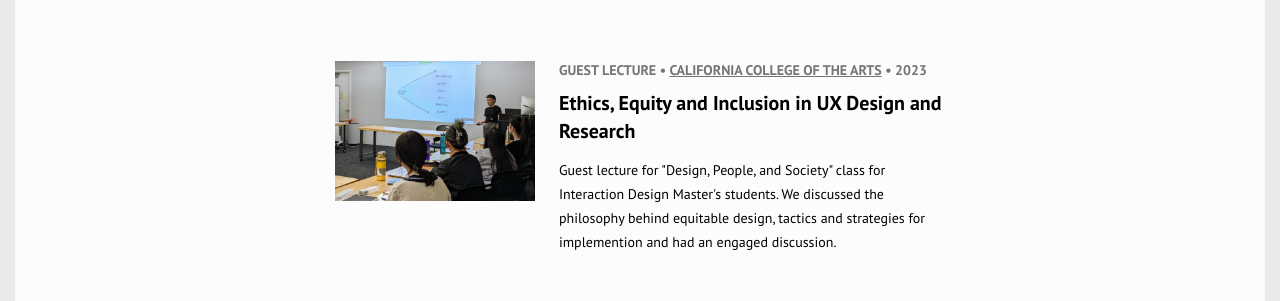
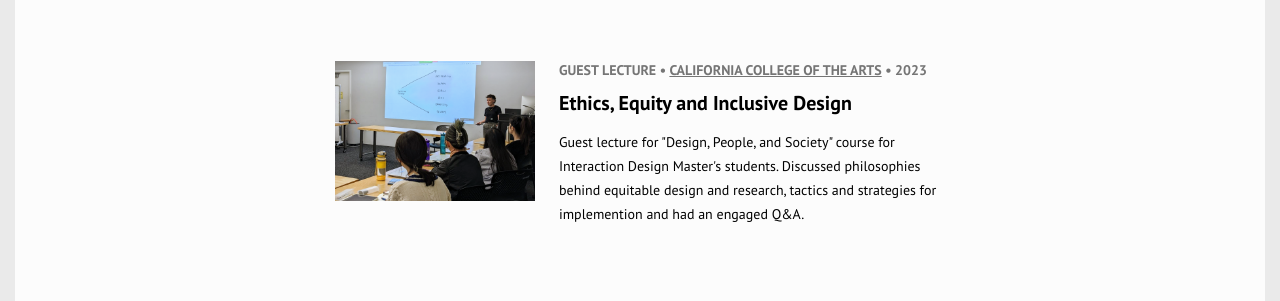
Before and after one commit to emmacsiegel/em-siegel, a plain HTML site: page index.html in a window 1280 px wide. Shown: the part 870-1171 px from the top of the page. Drawn offline with Linux system fonts and the light colour scheme.

Commit message:
updated CCA wording

```diff
--- a/index.html
+++ b/index.html
@@ -83,8 +83,8 @@
 
                 <div class="portfolio-media-content">
                     <span class="portfolio-media-tag">Guest Lecture &bull; <a href="https://www.cca.edu/design/interaction-design/">California College of the Arts</a> &bull; 2023</span>
-                    <h3 class="portfolio-media-title">Ethics, Equity and Inclusion in UX Design and Research</h3>
-                    <p class="portfolio-media-copy">Guest lecture for "Design, People, and Society" class for Interaction Design Master's students. We discussed the philosophy behind equitable design, tactics and strategies for implemention and had an engaged discussion.</p>
+                    <h3 class="portfolio-media-title">Ethics, Equity and Inclusive Design</h3>
+                    <p class="portfolio-media-copy">Guest lecture for "Design, People, and Society" course for Interaction Design Master's students. Discussed philosophies behind equitable design and research, tactics and strategies for implemention and had an engaged Q&amp;A.</p>
                 </div>
             </div>
 
```
